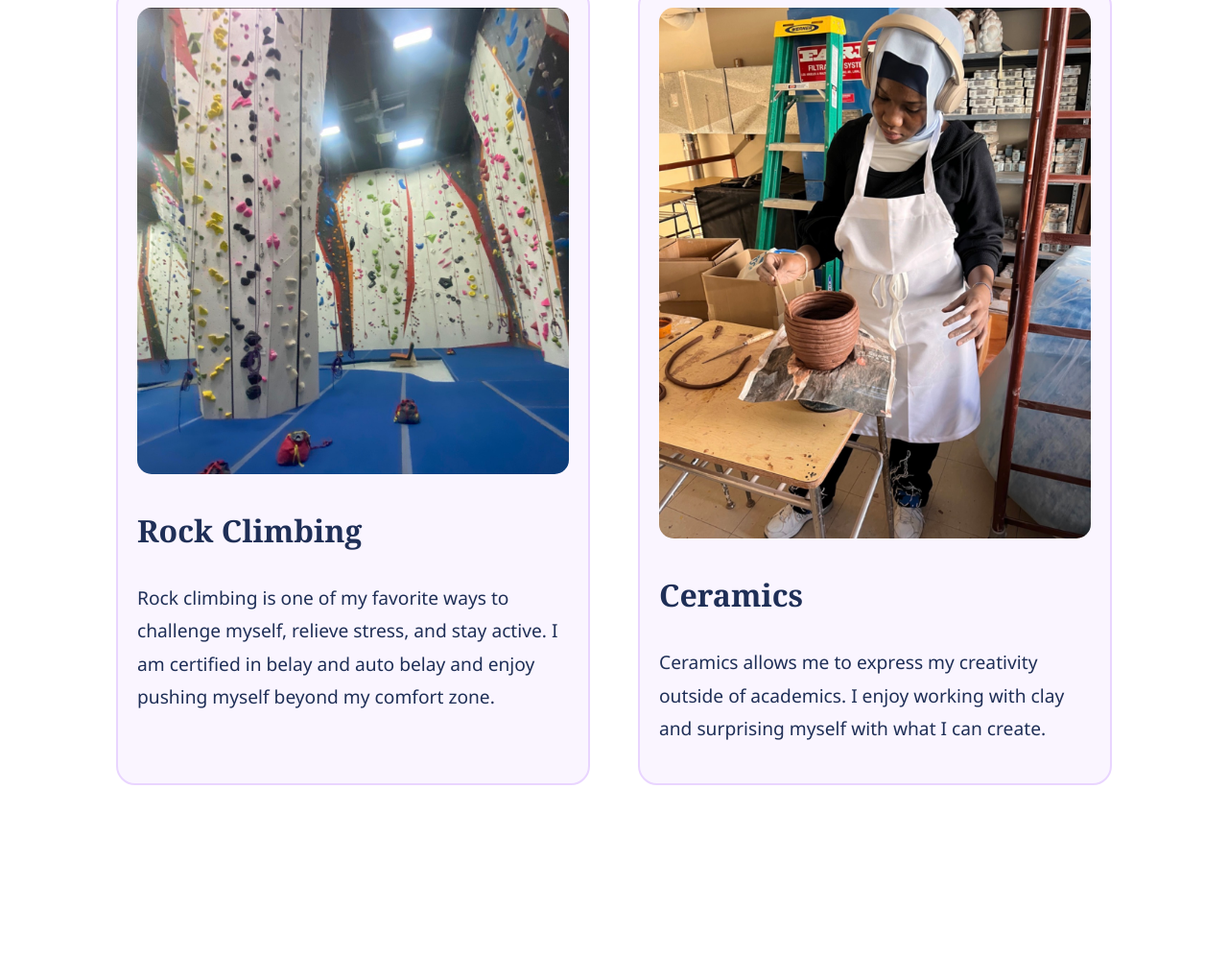
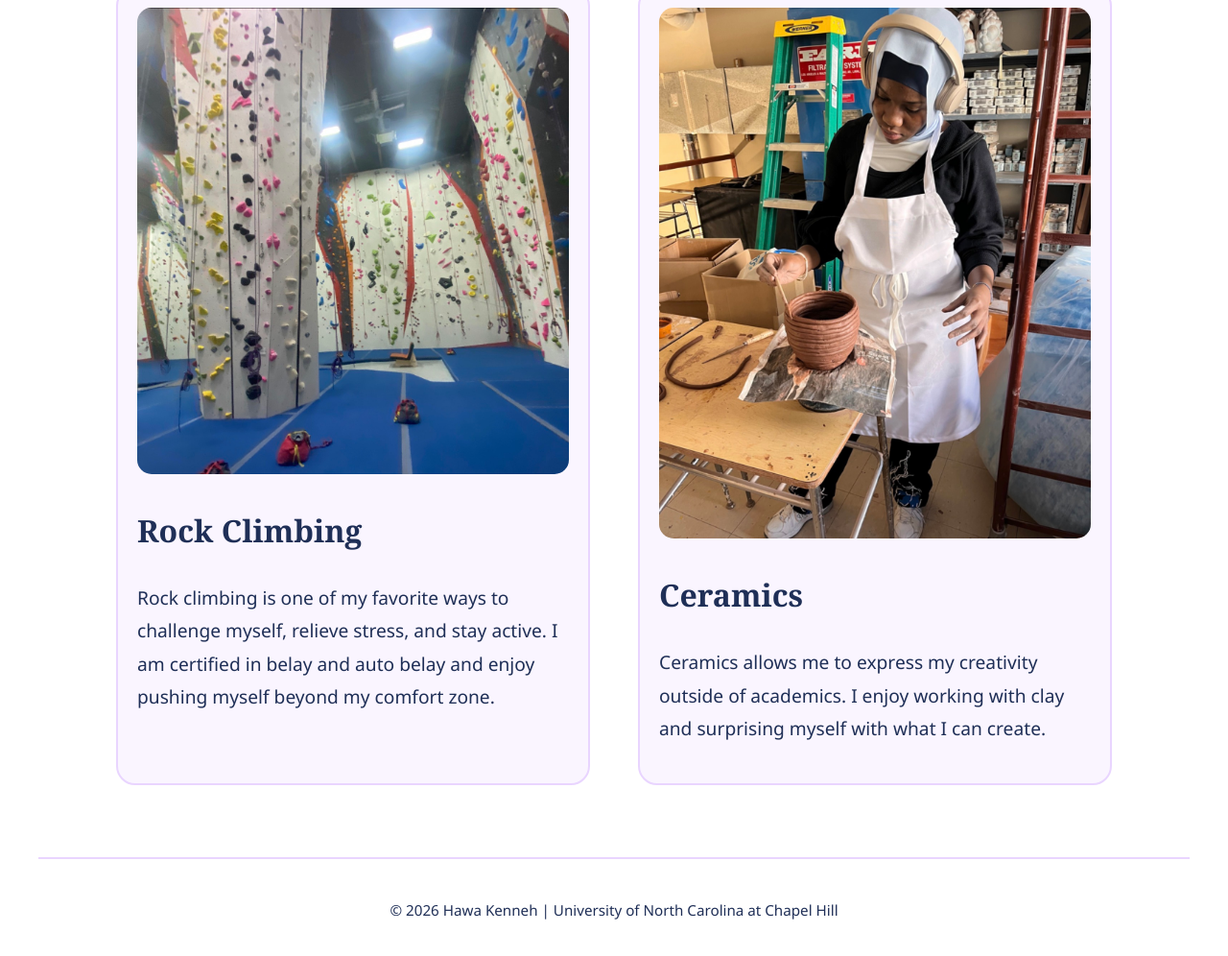
Before and after one commit to hawa7646/hawa7646.github.io, a plain HTML site: page index.html in a window 1280 px wide. Shown: the part 924-1920 px from the top of the page at 96% size. Before the commit the page ends 1762 px from the top, so only its background shows below. Drawn offline with Linux system fonts and the light colour scheme.

Commit message:
Added footer

```diff
--- a/index.html
+++ b/index.html
@@ -3,7 +3,7 @@
 <head>
     <meta charset="utf-8">
     <meta name="viewport" content="width=device-width, initial-scale=1">
-    <title>Hawa Kenneh</title>
+    <title>Hawa Kenneh | Home</title>
 
     <link rel="apple-touch-icon" sizes="180x180" href="apple-touch-icon.png">
     <link rel="icon" type="image/png" sizes="32x32" href="favicon-32x32.png">
@@ -95,6 +95,8 @@
         </div>
 
     </div>
-
+    <footer>
+        <p>© 2026 Hawa Kenneh | University of North Carolina at Chapel Hill</p>
+    </footer>
 </body>
 </html>
--- a/style.css
+++ b/style.css
@@ -338,3 +338,16 @@ iframe {
         box-sizing: border-box;
     }
 }
+/* ================= FOOTER ================= */
+
+footer {
+    text-align: center;
+    margin-top: 75px;
+    padding-top: 25px;
+    border-top: 2px solid #E9D5FF;
+}
+
+footer p {
+    color: #1f2f57;
+    font-size: 0.95rem;
+}
```
Also changed, not shown: aboutme.html (+4 -2 lines), researchstatement.html (+4 -2 lines), resume.html (+4 -2 lines).
